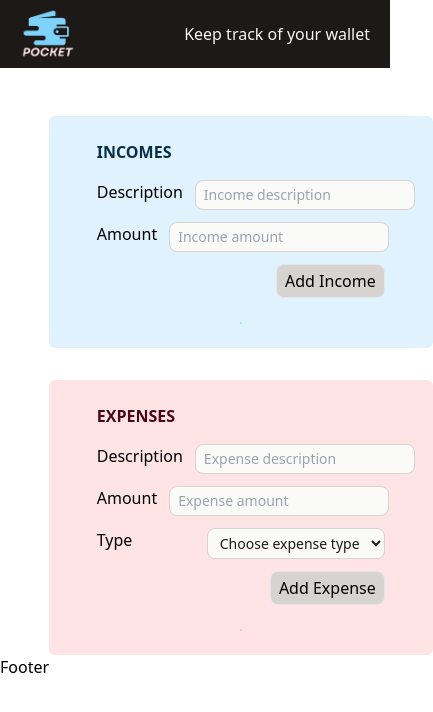
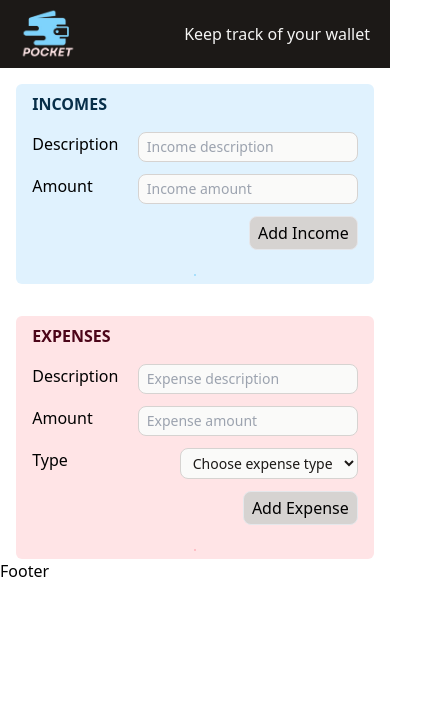
Before and after one commit to yukselsule/Pocket, a React (Vite) app: page / in a window 390 px wide. Shown: the top 712 px of the page, 433 px wide, since content can reach past the window. Built offline with nearby package versions, Linux system fonts and the light colour scheme.

Commit message:
style: 💄 media queries / mobile added

```diff
--- a/src/components/AppLayout.jsx
+++ b/src/components/AppLayout.jsx
@@ -6,7 +6,7 @@ function AppLayout() {
     return (
         <div>
             <Header />
-            <main className="container mx-auto my-0 w-3/4 pt-12">
+            <main className="container mx-auto my-0 w-11/12 pt-4 sm:w-3/4 sm:max-w-3xl">
                 <Outlet />
             </main>
             <Footer />
--- a/src/pages/HomePage.jsx
+++ b/src/pages/HomePage.jsx
@@ -6,7 +6,7 @@ import IncomeList from "../features/income/IncomeList";
 function HomePage() {
     return (
         <div className="flex flex-col gap-8 lg:flex-row lg:justify-between">
-            <div className="flex min-w-96 max-w-lg flex-col justify-between rounded-md bg-sky-100 px-12 py-6">
+            <div className="flex max-w-lg flex-col justify-between rounded-md bg-sky-100 px-4 py-2 sm:min-w-96 sm:px-12 sm:py-6">
                 <div>
                     <h2 className="pb-4 font-bold uppercase text-sky-950">
                         Incomes
@@ -15,7 +15,7 @@ function HomePage() {
                 </div>
                 <IncomeList />
             </div>
-            <div className="flex min-w-96 max-w-lg flex-col justify-between rounded-md bg-rose-100 px-12 py-6">
+            <div className="flex max-w-lg flex-col justify-between rounded-md bg-rose-100 px-4 py-2 sm:min-w-96 sm:px-12 sm:py-6">
                 <div>
                     <h2 className="pb-4 font-bold uppercase text-rose-950">
                         Expenses
```
